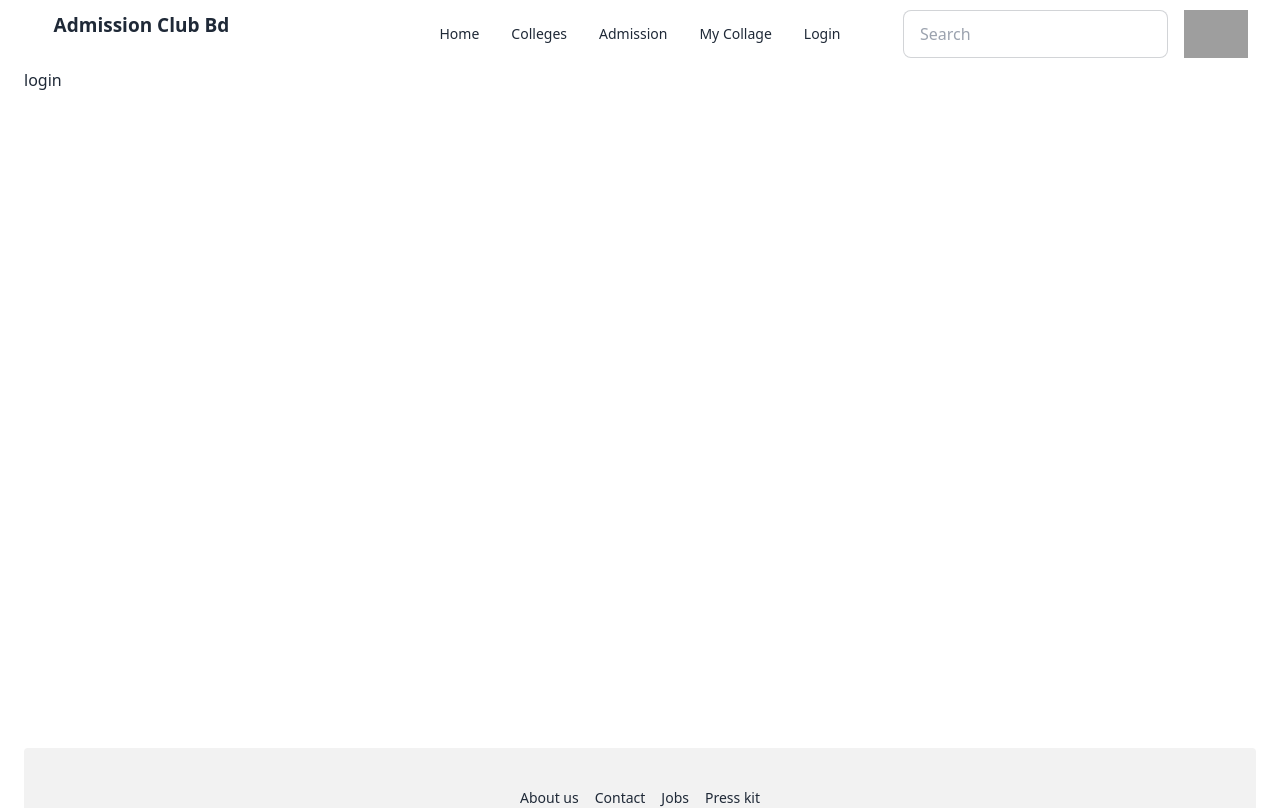
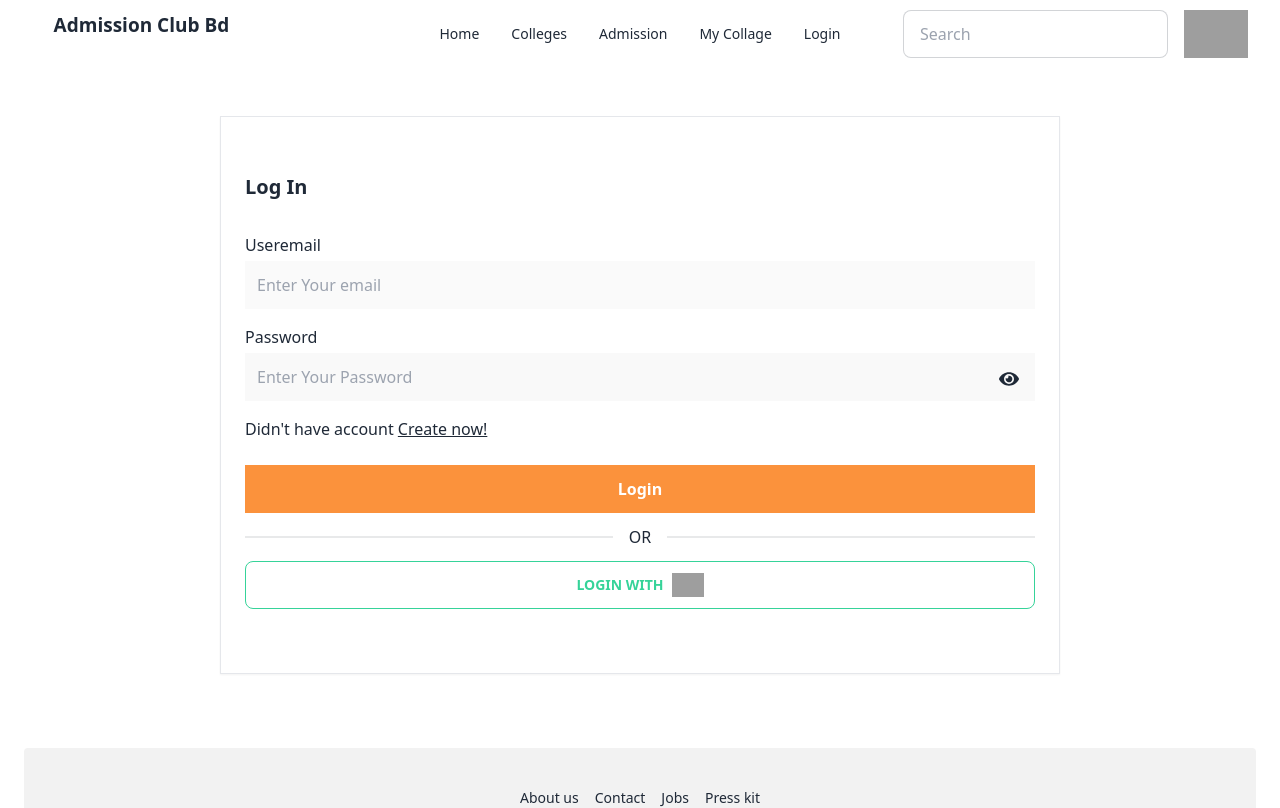
Before and after one commit to jishan1019/AdmissionClubBdClint, a React (Vite) app: page /login in a window 1280 px wide. Shown: the top 808 px of the page. Built offline with nearby package versions, Linux system fonts and the light colour scheme; no server answers; grey boxes are pictures that could not be loaded.

Commit message:
basic login page design add

```diff
--- a/package.json
+++ b/package.json
@@ -15,8 +15,11 @@
     "match-sorter": "^6.3.1",
     "react": "^18.2.0",
     "react-dom": "^18.2.0",
+    "react-hook-form": "^7.45.2",
+    "react-icons": "^4.10.1",
     "react-router-dom": "^6.14.2",
-    "sort-by": "^1.2.0"
+    "sort-by": "^1.2.0",
+    "sweetalert2": "^11.7.20"
   },
   "devDependencies": {
     "@types/react": "^18.2.15",
--- /dev/null
+++ b/src/Layout/ShareLayout/Loader/Loader.jsx
@@ -0,0 +1,11 @@
+import React from "react";
+
+const Loader = () => {
+  return (
+    <div className="flex justify-center items-center h-screen">
+      <span className="loading loading-bars loading-lg"></span>
+    </div>
+  );
+};
+
+export default Loader;
--- a/src/Layout/UserLayout/Login/Login.jsx
+++ b/src/Layout/UserLayout/Login/Login.jsx
@@ -1,7 +1,160 @@
-import React from "react";
+import { useContext, useState } from "react";
+import { AuthContext } from "../../SecurityLayout/AuthProvider/AuthProvider";
+import { Link, useLocation, useNavigation } from "react-router-dom";
+import { useForm } from "react-hook-form";
+import Swal from "sweetalert2";
+import Loader from "../../ShareLayout/Loader/Loader";
+import { FaEye } from "react-icons/fa";
 
 const Login = () => {
-  return <div>login</div>;
+  const [isVisible, setIsVisible] = useState(false);
+  const [isLoading, setisLoading] = useState(false);
+  const { signIn, googleSignIn } = useContext(AuthContext);
+  const location = useLocation();
+  const navigate = useNavigation();
+  const form = location?.state?.from?.pathname || "/";
+
+  const {
+    register,
+    handleSubmit,
+    reset,
+    formState: { errors },
+  } = useForm();
+  const onSubmit = (data) => {
+    reset();
+    setisLoading(true);
+    const email = data?.email;
+    const password = data?.password;
+    signIn(email, password)
+      .then((result) => {
+        const user = result.user;
+        setisLoading(false);
+        Swal.fire("Login Success!", "Go Back", "success");
+        navigate(form, { replace: true });
+      })
+      .catch((err) => {
+        console.log(err);
+        setisLoading(false);
+      });
+  };
+
+  const handelGoogleSignin = () => {
+    setisLoading(true);
+    googleSignIn().then((result) => {
+      const user = result.user;
+      const saveUser = {
+        name: user?.displayName,
+        email: user?.email,
+        role: "student",
+        image: user?.photoURL,
+      };
+
+      fetch("https://bongo-sports-acadamy-server.vercel.app/users", {
+        method: "POST",
+        headers: {
+          "Content-Type": "application/json",
+        },
+        body: JSON.stringify(saveUser),
+      })
+        .then((res) => res.json())
+        .then((result) => {
+          console.log(result);
+          setisLoading(false);
+        })
+        .catch((error) => {
+          console.error("Error:", error);
+          setisLoading(false);
+        });
+
+      if (user) {
+        Swal.fire("Registration Success!", "Go Back", "success");
+        navigate("/");
+        setisLoading(false);
+      }
+    });
+  };
+
+  if (isLoading) {
+    return <Loader />;
+  }
+
+  return (
+    <section className="mb-16 w-full flex justify-center items-center md:flex-row flex-col-reverse space-x-4 space-y-4 p-4">
+      <div className="w-full h-full md:w-[70%] border-[1px] pl-6 pr-6 pt-10 mt-8 pb-16 shadow-sm ">
+        <h3 className="mt-4 font-semibold text-xl">Log In</h3>
+
+        <div className="mt-8">
+          <form onSubmit={handleSubmit(onSubmit)}>
+            <label htmlFor="">
+              Useremail <br />
+              <input
+                className="bg-[#f9f9f9b6] w-full p-3 mt-1 mb-4"
+                placeholder="Enter Your email"
+                {...register("email", { required: true })}
+              />
+            </label>
+
+            <label htmlFor="">
+              Password <br />
+              <div className="flex justify-center items-center relative ">
+                <input
+                  type={isVisible ? "text" : "password"}
+                  className="bg-[#F9F9F9] w-full p-3 mt-1 mb-4"
+                  placeholder="Enter Your Password"
+                  {...register("password", {
+                    required: true,
+                    minLength: {
+                      value: 6,
+                      message: "Password must be at least 6 characters long",
+                    },
+                    pattern: {
+                      value: /^(?=.*[A-Z])(?=.*[!@#$%^&*])/,
+                      message:
+                        "Password must contain at least one uppercase letter and one special character",
+                    },
+                  })}
+                />
+                <FaEye
+                  onClick={() => setIsVisible(!isVisible)}
+                  className="absolute right-0 mb-2 mr-4 text-xl"
+                />
+              </div>
+              {errors.password && <span>{errors.password.message}</span>}
+            </label>
+
+            {errors.exampleRequired && <span>This field is required</span>}
+
+            <p>
+              Didn't have account{" "}
+              <Link to="/regestation">
+                <span className="underline">Create now!</span>
+              </Link>
+            </p>
+
+            <input
+              className="bg-orange-400 w-full p-3 mt-6 font-semibold text-white"
+              type="submit"
+              value="Login"
+            />
+          </form>
+
+          <div className="divider">OR</div>
+
+          <button
+            onClick={handelGoogleSignin}
+            className="btn btn-outline btn-success w-full"
+          >
+            Login with
+            <img
+              className="h-6"
+              src="https://www.freepnglogos.com/uploads/google-logo-png/google-logo-png-google-logos-vector-eps-cdr-svg-download-10.png"
+              alt=""
+            />
+          </button>
+        </div>
+      </div>
+    </section>
+  );
 };
 
 export default Login;
```
Also changed, not shown: 1 other file (tests, documents, lock files or other folders).
